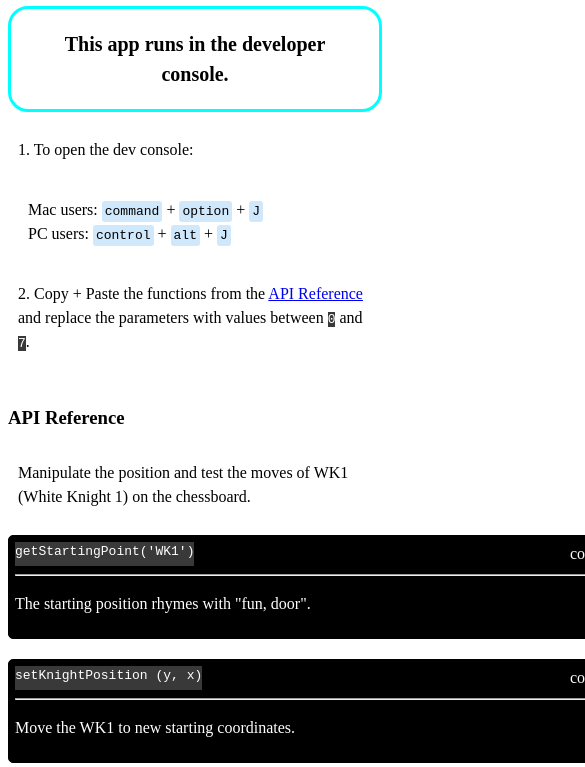
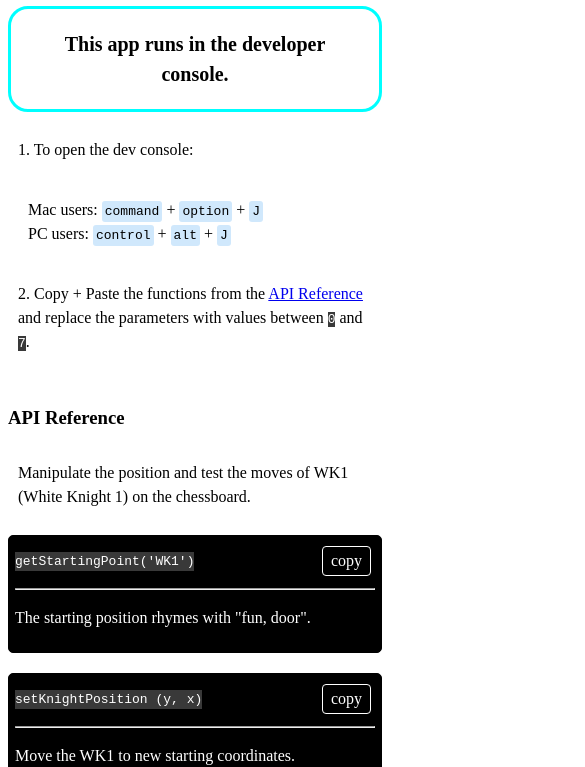
Before and after one commit to dtKinger/knights-travails-TOP, a plain HTML site: page index.html in a window 390 px wide. Shown: the part 85-852 px from the top of the page, 585 px wide, since content can reach past the window. Drawn offline with Linux system fonts and the light colour scheme.

Commit message:
fix: Make code box more responsive

```diff
--- a/style.css
+++ b/style.css
@@ -22,6 +22,7 @@ main > p {
   border: 1px solid black;
   border-radius: 5px;
   margin-bottom: 20px;
+  max-width: 100%;
 }
 
 .code {
@@ -35,8 +36,17 @@ main > p {
 
 .function-header {
   display: flex;
+  flex-wrap: wrap;
   justify-content: space-between;
+  align-items: center;
   position: relative;
+}
+
+.copy-to-clip {
+  margin: 4px;
+  padding: 2px 8px;
+  border: 1px solid white;
+  border-radius: 4px;
 }
 
 .copy-to-clip:hover {
```
